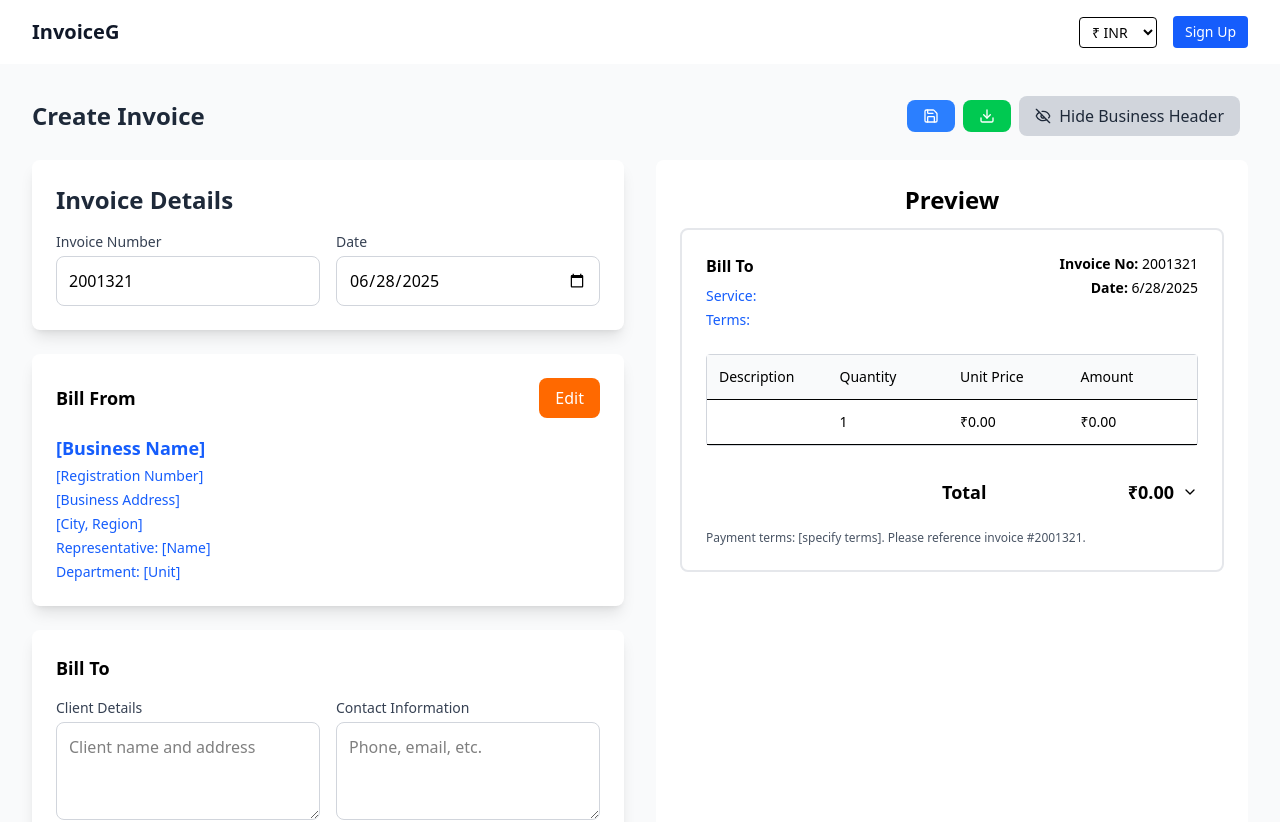
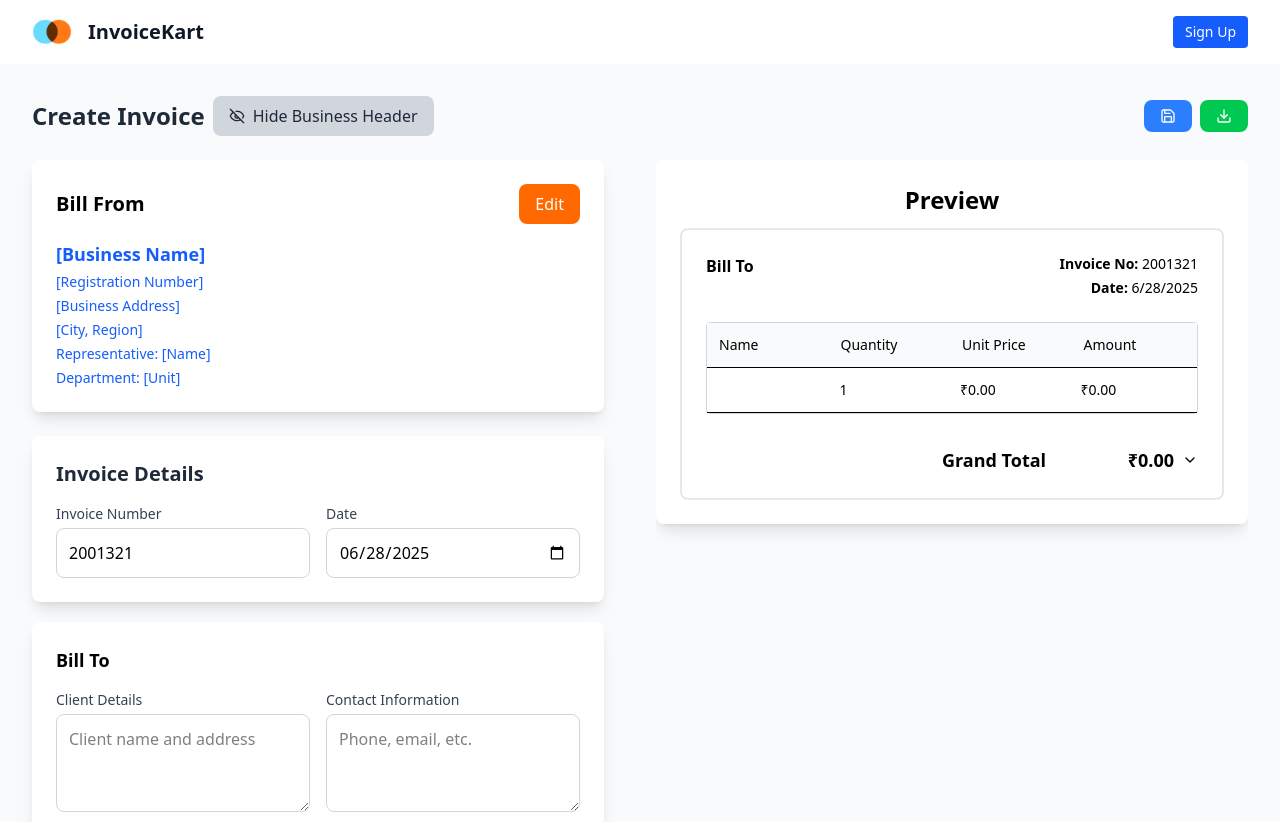
Before and after one commit to technerdyyy/InvoiceG, a React (Vite) app in the folder frontend/: page / in a window 1280 px wide. Shown: the top 822 px of the page. Built offline with nearby package versions, Linux system fonts and the light colour scheme.

Commit message:
final changes to ui

```diff
--- a/frontend/index.html
+++ b/frontend/index.html
@@ -2,9 +2,9 @@
 <html lang="en">
   <head>
     <meta charset="UTF-8" />
-    <link rel="icon" type="image/svg+xml" href="/vite.svg" />
+    <link rel="icon" type="image/svg+xml" href="/logo-invoice.svg" />
     <meta name="viewport" content="width=device-width, initial-scale=1.0" />
-    <title>InvoiceG</title>
+    <title>InvoiceKart</title>
     <link href="/src/styles.css" rel="stylesheet" />
   </head>
   <body>
--- a/frontend/src/components/Dashboard.jsx
+++ b/frontend/src/components/Dashboard.jsx
@@ -9,7 +9,7 @@ import InvoiceActions from "./invoice/InvoiceActions";
 import InvoicePreview from "./invoice/InvoicePreview";
 import Header from "./layout/Header";
 import BusinessDetails from "./invoice/BusinessDetails";
-import InvoiceSummary from "./invoice/InvoiceSummary"
+import InvoiceSummary from "./invoice/InvoiceSummary";
 import Popup from "./ui/Popup"; // 👈 Make sure this file exists and is styled properly
 import { Eye, EyeOff, Save, Download } from "lucide-react";
 
@@ -31,7 +31,6 @@ const Dashboard = () => {
     cgst: 0,
     sgst: 0,
   });
-
 
   // ✅ 3. Update items with userId if missing
 
@@ -77,7 +76,6 @@ const Dashboard = () => {
     }
   };
 
-
   const removeItem = (id) => {
     setInvoice((prev) => ({
       ...prev,
@@ -104,39 +102,43 @@ const Dashboard = () => {
     }));
   };
 
-
   return (
     <div className="min-h-screen bg-gray-50">
       <Header />
 
       <main className="max-w-7xl mx-auto px-4 sm:px-6 lg:px-8 py-8">
         {/* Controls */}
-        <div className="flex flex-col sm:flex-row sm:justify-between sm:items-center mb-6">
+        <div className="flex flex-row justify-between items-center mb-6 gap-2">
+          {/* Left side: Title and Hide Business Header button */}
+          <div className="flex items-center space-x-2">
             <h2 className="text-2xl font-bold text-gray-800 hidden sm:block">
               Create Invoice
             </h2>
-
-          <div className="flex flex-wrap justify-center sm:justify-end items-center space-x-2 mt-4 sm:mt-0">
-            {/* All buttons go here */}
-            <div className="flex space-x-2">
-              <Button variant="primary" onClick={handleSave}>
-                <Save size={16} />
-              </Button>
-              <Button variant="success">
-                <Download size={16} />
-              </Button>
-            </div>
-
             <Button
               variant="secondary"
               onClick={() => setShowBusinessHeader(!showBusinessHeader)}
+              className="flex items-center justify-center"
             >
               {showBusinessHeader ? <EyeOff size={16} /> : <Eye size={16} />}
               <span className="ml-2 hidden md:inline">
                 {showBusinessHeader ? "Hide" : "Show"} Business Header
               </span>
             </Button>
+          </div>
 
+          {/* Right side: Action buttons in same row */}
+          <div className="flex items-center gap-2">
+            {/* Save Button */}
+            <Button variant="primary" onClick={handleSave}>
+              <Save size={16} />
+            </Button>
+
+            {/* Download Button */}
+            <Button variant="success">
+              <Download size={16} />
+            </Button>
+
+            {/* Preview Button (mobile only) */}
             <Button
               variant="primary"
               onClick={() => setShowPreview(!showPreview)}
@@ -152,9 +154,11 @@ const Dashboard = () => {
 
         <div className="lg:grid lg:grid-cols-2 lg:gap-8">
           {/* Form Section */}
-          <div className={`space-y-6 ${showPreview ? "hidden lg:block" : ""}`}>
-            <InvoiceHeader invoice={invoice} onUpdate={handleInvoiceUpdate} />
-
+          <div
+            className={`space-y-5 space-x-5 ${
+              showPreview ? "hidden lg:block" : ""
+            }`}
+          >
             {/* Business Info Toggle */}
             {showBusinessHeader && (
               <BusinessDetails
@@ -172,6 +176,7 @@ const Dashboard = () => {
                 onToggleEdit={handleToggleEditBusinessInfo}
               />
             )}
+            <InvoiceHeader invoice={invoice} onUpdate={handleInvoiceUpdate} />
 
             <ClientDetails invoice={invoice} onUpdate={handleInvoiceUpdate} />
 
@@ -182,11 +187,13 @@ const Dashboard = () => {
               onRemoveItem={removeItem}
             />
 
-            <InvoiceSummary items={invoice.items}
+            <InvoiceSummary
+              items={invoice.items}
               summary={summary}
               onUpdate={(field, value) =>
                 setSummary((prev) => ({ ...prev, [field]: value }))
-  }/>
+              }
+            />
 
             <InvoiceActions
               invoice={invoice}
--- a/frontend/src/components/auth/AuthPage.jsx
+++ b/frontend/src/components/auth/AuthPage.jsx
@@ -27,7 +27,7 @@ const AuthPage = () => {
               alt="InvoiceG logo"
               className="w-10 h-10 object-contain"
             />
-            <h1 className="text-3xl font-bold text-gray-800">InvoiceG</h1>
+            <h1 className="text-3xl font-bold text-gray-800">InvoiceKart</h1>
           </div>
           <p className="text-gray-600">For Restaurant & Food Business</p>
         </div>
--- a/frontend/src/components/invoice/BusinessDetails.jsx
+++ b/frontend/src/components/invoice/BusinessDetails.jsx
@@ -11,7 +11,7 @@ const BusinessDetails = ({
   return (
     <div className="bg-white p-6 rounded-lg shadow-lg mb-6">
       <div className="flex justify-between items-center mb-4">
-        <h3 className="text-lg font-semibold">Bill From</h3>
+        <h3 className="text-xl font-bold">Bill From</h3>
         <Button onClick={onToggleEdit} variant="orange">
           {isEditing ? "Save" : "Edit"}
         </Button>
--- a/frontend/src/components/invoice/InvoiceHeader.jsx
+++ b/frontend/src/components/invoice/InvoiceHeader.jsx
@@ -3,7 +3,7 @@ import Input from "../ui/Input";
 
 const InvoiceHeader = ({ invoice, onUpdate }) => (
   <div className="bg-white p-6 rounded-lg shadow-lg">
-    <h2 className="text-2xl font-bold text-gray-800 mb-4">Invoice Details</h2>
+    <h2 className="text-xl font-bold text-gray-800 mb-4">Invoice Details</h2>
     <div className="grid grid-cols-1 md:grid-cols-2 gap-4">
       <Input
         label="Invoice Number"
--- a/frontend/src/components/invoice/InvoiceItem.jsx
+++ b/frontend/src/components/invoice/InvoiceItem.jsx
@@ -79,7 +79,7 @@ const InvoiceItem = ({ item, onUpdate, onRemove, canRemove }) => {
     <div className="grid grid-cols-12 gap-4 p-4 bg-gray-50 rounded-lg items-end">
       <div className="col-span-12 md:col-span-4 relative">
         <Input
-          label="Description"
+          label="Name"
           ref={inputRef}
           value={item.description}
           onChange={(e) => handleDescriptionChange(e.target.value)}
@@ -112,7 +112,7 @@ const InvoiceItem = ({ item, onUpdate, onRemove, canRemove }) => {
 
       <div className="col-span-6 md:col-span-2">
         <Input
-          label="Unit Price (₹)"
+          label="Unit Price"
           type="integer"
           value={item.unitPrice}
           onChange={(e) =>
@@ -124,7 +124,7 @@ const InvoiceItem = ({ item, onUpdate, onRemove, canRemove }) => {
       </div>
 
       <div className="col-span-6 md:col-span-2">
-        <Input label="Amount (₹)" value={item.amount.toFixed(2)} readOnly />
+        <Input label="Amt (₹)" value={item.amount.toFixed(2)} readOnly />
       </div>
 
       <div className="col-span-6 md:col-span-2 flex justify-end items-end">
--- a/frontend/src/components/invoice/InvoicePreview.jsx
+++ b/frontend/src/components/invoice/InvoicePreview.jsx
@@ -8,17 +8,17 @@ const InvoicePreview = ({ invoice, showBusinessHeader, summary }) => {
     invoice.items.reduce((total, item) => total + item.amount, 0);
 
   const subtotal = calculateSubtotal();
-  const discountAmount = (summary?.discount || 0) * subtotal / 100;
-  const cgstAmount = (summary?.cgst || 0) * subtotal / 100;
-  const sgstAmount = (summary?.sgst || 0) * subtotal / 100;
-  const total =
-    subtotal - discountAmount + cgstAmount + sgstAmount;
+  const discountAmount = ((summary?.discount || 0) * subtotal) / 100;
+  const cgstAmount = ((summary?.cgst || 0) * subtotal) / 100;
+  const sgstAmount = ((summary?.sgst || 0) * subtotal) / 100;
+  const total = subtotal - discountAmount + cgstAmount + sgstAmount;
 
   const businessInfo = invoice.businessInfo || {};
 
   return (
-    <div className="bg-white p-6 rounded-lg shadow-lg h-full overflow-auto">
+    <div className="bg-white p-6 rounded-lg shadow-lg h-object-fit overflow-auto">
       <h1 className="text-2xl text-center font-bold pb-3">Preview</h1>
+
       <div className="border-2 border-gray-200 rounded-lg p-6">
         {/* Business Header */}
         {showBusinessHeader && businessInfo.businessName && (
@@ -26,11 +26,17 @@ const InvoicePreview = ({ invoice, showBusinessHeader, summary }) => {
             <h2 className="font-bold text-lg text-blue-600">
               {businessInfo.businessName}
             </h2>
+            {businessInfo.registrationNumber && (
               <p>{businessInfo.registrationNumber}</p>
-            <p>{businessInfo.address}</p>
-            <p>{businessInfo.city}</p>
+            )}
+            {businessInfo.address && <p>{businessInfo.address}</p>}
+            {businessInfo.city && <p>{businessInfo.city}</p>}
+            {businessInfo.representative && (
               <p>Representative: {businessInfo.representative}</p>
+            )}
+            {businessInfo.department && (
               <p>Department: {businessInfo.department}</p>
+            )}
           </div>
         )}
 
@@ -39,29 +45,42 @@ const InvoicePreview = ({ invoice, showBusinessHeader, summary }) => {
           <div className="w-1/2">
             <h3 className="font-bold mb-2">Bill To</h3>
             <div className="text-sm text-blue-600 space-y-1">
-              <p>{invoice.clientDetails}</p>
-              <p>{invoice.referenceNumber}</p>
-              <p>{invoice.contactInfo}</p>
+              {invoice.clientDetails && <p>{invoice.clientDetails}</p>}
+              {invoice.referenceNumber && <p>{invoice.referenceNumber}</p>}
+              {invoice.contactInfo && <p>{invoice.contactInfo}</p>}
+              {invoice.serviceDescription && (
                 <p>Service: {invoice.serviceDescription}</p>
-              <p>Terms: {invoice.terms}</p>
+              )}
+              {invoice.terms && <p>Terms: {invoice.terms}</p>}
             </div>
           </div>
           <div className="text-right text-sm space-y-1">
-            <p><strong>Invoice No:</strong> {invoice.invoiceNumber}</p>
-            <p><strong>Date:</strong> {invoice.date}</p>
+            {invoice.invoiceNumber && (
+              <p>
+                <strong>Invoice No:</strong> {invoice.invoiceNumber}
+              </p>
+            )}
+            {invoice.date && (
+              <p>
+                <strong>Date:</strong> {invoice.date}
+              </p>
+            )}
           </div>
         </div>
 
         {/* Items Table */}
         <div className="border border-gray-300 rounded">
-          <div className="grid grid-cols-4 gap-4 p-3 bg-gray-50 font-medium text-sm border-b">
-            <div>Description</div>
+          <div className="grid grid-cols-4 gap-5 p-3 bg-gray-50 font-medium text-sm border-b">
+            <div>Name</div>
             <div>Quantity</div>
             <div>Unit Price</div>
             <div>Amount</div>
           </div>
           {invoice.items.map((item) => (
-            <div key={item.id} className="grid grid-cols-4 gap-4 p-3 border-b text-sm">
+            <div
+              key={item.id}
+              className="grid grid-cols-4 gap-4 p-3 border-b text-sm"
+            >
               <div>{item.description}</div>
               <div>{item.quantity}</div>
               <div>₹{item.unitPrice.toFixed(2)}</div>
@@ -70,45 +89,53 @@ const InvoicePreview = ({ invoice, showBusinessHeader, summary }) => {
           ))}
         </div>
 
-        {/* Total & Breakdown */}
+        {/* Total + Breakdown */}
         <div className="mt-6 flex justify-end">
           <div className="w-64 space-y-2">
             <div
               className="flex justify-between font-bold text-lg cursor-pointer pt-2"
               onClick={() => setShowBreakdown(!showBreakdown)}
             >
-              <span>Total</span>
+              <span>Grand Total</span>
               <div className="flex items-center space-x-2">
                 <span>₹{total.toFixed(2)}</span>
-                {showBreakdown ? <ChevronUp size={16} /> : <ChevronDown size={16} />}
+                {showBreakdown ? (
+                  <ChevronUp size={16} />
+                ) : (
+                  <ChevronDown size={16} />
+                )}
               </div>
             </div>
 
             {showBreakdown && (
               <div className="bg-gray-50 text-sm rounded p-3 space-y-1 border mt-2">
-                <div className="flex justify-between">
+                <div className="flex justify-between text-gray-800">
                   <span>Subtotal</span>
                   <span>₹{subtotal.toFixed(2)}</span>
                 </div>
+
                 {discountAmount > 0 && (
                   <div className="flex justify-between text-green-600">
                     <span>Discount ({summary?.discount}%)</span>
                     <span>- ₹{discountAmount.toFixed(2)}</span>
                   </div>
                 )}
+
                 {cgstAmount > 0 && (
                   <div className="flex justify-between text-red-600">
                     <span>CGST ({summary?.cgst}%)</span>
                     <span>+ ₹{cgstAmount.toFixed(2)}</span>
                   </div>
                 )}
+
                 {sgstAmount > 0 && (
                   <div className="flex justify-between text-red-600">
                     <span>SGST ({summary?.sgst}%)</span>
                     <span>+ ₹{sgstAmount.toFixed(2)}</span>
                   </div>
                 )}
-                <div className="flex justify-between font-bold pt-2 border-t">
+
+                <div className="flex justify-between font-bold pt-2 border-t text-gray-900">
                   <span>Grand Total</span>
                   <span>₹{total.toFixed(2)}</span>
                 </div>
@@ -117,11 +144,15 @@ const InvoicePreview = ({ invoice, showBusinessHeader, summary }) => {
           </div>
         </div>
 
+        {/* Payment Terms */}
+        {invoice.terms && (
           <div className="mt-6 text-xs text-gray-600">
             <p>
-            Payment terms: {invoice.terms || "[specify terms]"}. Please reference invoice #{invoice.invoiceNumber}.
+              Payment terms: {invoice.terms}. In reference to invoice #
+              {invoice.invoiceNumber}.
             </p>
           </div>
+        )}
       </div>
     </div>
   );
--- a/frontend/src/components/layout/Header.jsx
+++ b/frontend/src/components/layout/Header.jsx
@@ -2,31 +2,14 @@ import React, { useState, useRef, useEffect } from "react";
 import useAuth from "../../hooks/useAuth";
 import { LogOut, User, ChevronDown } from "lucide-react";
 import { useNavigate } from "react-router-dom";
+import logo from "../../assets/invoice-logo.png";
 
 const Header = () => {
   const { currentUser, isAuthenticated, logout } = useAuth();
   const navigate = useNavigate();
 
   const [dropdownOpen, setDropdownOpen] = useState(false);
-  const [currency, setCurrency] = useState("INR");
   const dropdownRef = useRef(null);
-
-  const currencyOptions = [
-    { label: "₹ INR", value: "INR" },
-    { label: "$ USD", value: "USD" },
-    { label: "€ EUR", value: "EUR" },
-    { label: "£ GBP", value: "GBP" },
-    { label: "¥ JPY", value: "JPY" },
-  ];
-
-  // useEffect(() => {
-  //   // redirect if not authenticated
-  //   if (!isAuthenticated) navigate("/auth");
-  // }, [isAuthenticated, navigate]);
-
-  useEffect(() => {
-    document.documentElement.setAttribute("data-currency", currency);
-  }, [currency]);
 
   useEffect(() => {
     const handleClickOutside = (event) => {
@@ -43,7 +26,11 @@ const Header = () => {
       <div className="max-w-7xl mx-auto px-4 sm:px-6 lg:px-8">
         <div className="flex justify-between items-center h-16">
           <div className="flex items-center space-x-4">
-            <h1 className="text-xl font-bold text-gray-900">InvoiceG</h1>
+            <img
+              src={logo}
+              alt="InvoiceG logo"
+              className="w-10 h-10 object-contain"
+            /> <h1 className="text-xl font-bold text-gray-900">InvoiceKart</h1>
             {isAuthenticated && (
               <span className="text-sm text-gray-500">
                 ({currentUser?.businessName})
@@ -52,18 +39,7 @@ const Header = () => {
           </div>
 
           <div className="flex items-center gap-4">
-            {/* 💱 Currency Selector */}
-            <select
-              value={currency}
-              onChange={(e) => setCurrency(e.target.value)}
-              className="border text-sm rounded px-2 py-1"
-            >
-              {currencyOptions.map((opt) => (
-                <option key={opt.value} value={opt.value}>
-                  {opt.label}
-                </option>
-              ))}
-            </select>
+
 
             {/* 👤 Authenticated User Dropdown OR Login Button */}
             {isAuthenticated ? (
--- a/frontend/src/components/ui/Popup.jsx
+++ b/frontend/src/components/ui/Popup.jsx
@@ -4,6 +4,7 @@ import { useNavigate } from "react-router-dom";
 
 const Popup = ({ onClose }) => {
   const navigate = useNavigate();
+
   return (
     <div
       className="fixed inset-0 flex items-center justify-center z-50"
@@ -11,10 +12,7 @@ const Popup = ({ onClose }) => {
       role="dialog"
     >
       {/* Dimming Overlay */}
-      <div
-        className="absolute inset-0 bg-black opacity-40"
-        onClick={onClose} // close when clicking outside
-      />
+      <div className="absolute inset-0 bg-black opacity-40" onClick={onClose} />
 
       {/* Modal Content */}
       <div className="relative bg-white p-6 rounded-lg shadow-xl w-full max-w-md z-10">
@@ -25,17 +23,36 @@ const Popup = ({ onClose }) => {
           <X size={20} />
         </button>
 
-        <h2 className="text-xl font-semibold text-red-600 mb-4">
+        <h2 className="text-xl font-semibold text-red-600 mb-3">
           Guest Access Restricted
         </h2>
-        <p className="text-gray-700 mb-6">
-          You cannot save your invoice because you are a guest user.{" "}
-          <strong>Login</strong> to save invoices for future use!
+
+        <p className="text-gray-700 text-sm leading-relaxed mb-4">
+          You are currently using{" "}
+          <span className="font-semibold text-gray-900">guest mode</span>. To
+          unlock full features, please{" "}
+          <span className="font-semibold text-blue-600">log in</span>:
         </p>
+
+        <ul className="list-disc list-inside text-gray-800 text-sm space-y-1 mb-6">
+          <li>
+            <span className="font-medium">Save</span> your invoices for future
+            use
+          </li>
+          <li>
+            <span className="font-medium">Auto-suggest</span> frequently used
+            items
+          </li>
+          <li>
+            <span className="font-medium">Access</span> your saved data across
+            devices
+          </li>
+        </ul>
+
         <div className="flex justify-end">
           <button
             onClick={() => navigate("/auth")}
-            className="text-sm bg-blue-600 text-white px-3 py-1.5 rounded hover:bg-blue-700 transition cursor-pointer"
+            className="text-sm bg-blue-600 text-white px-4 py-2 rounded hover:bg-blue-700 transition cursor-pointer"
           >
             Login
           </button>
```
Also changed, not shown: frontend/public/logo-invoice.svg (added). Lines whose indentation alone changed are shown as unchanged.
